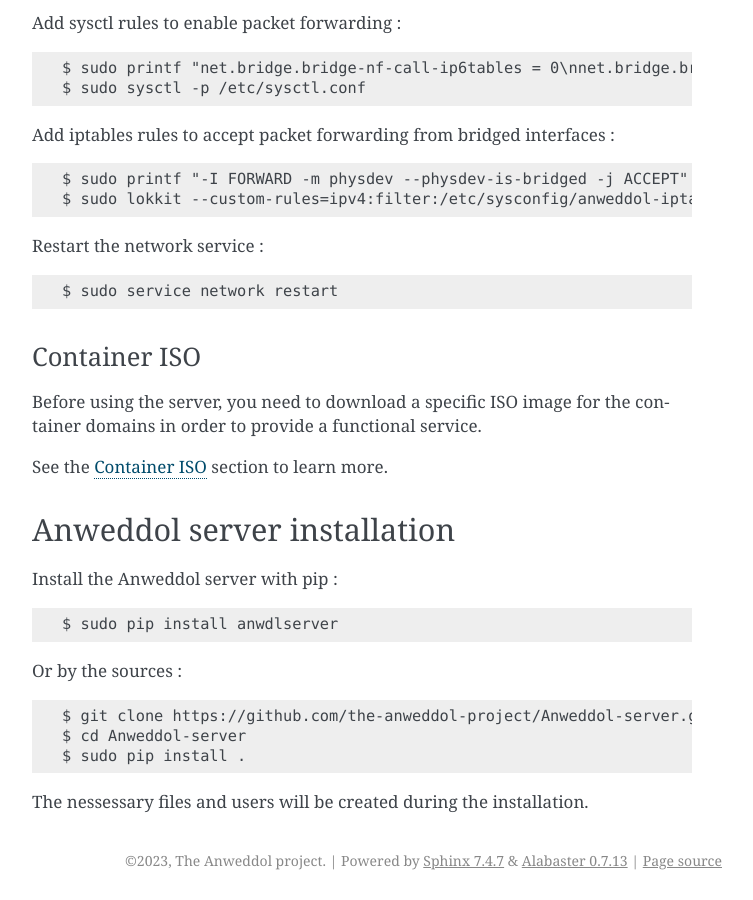
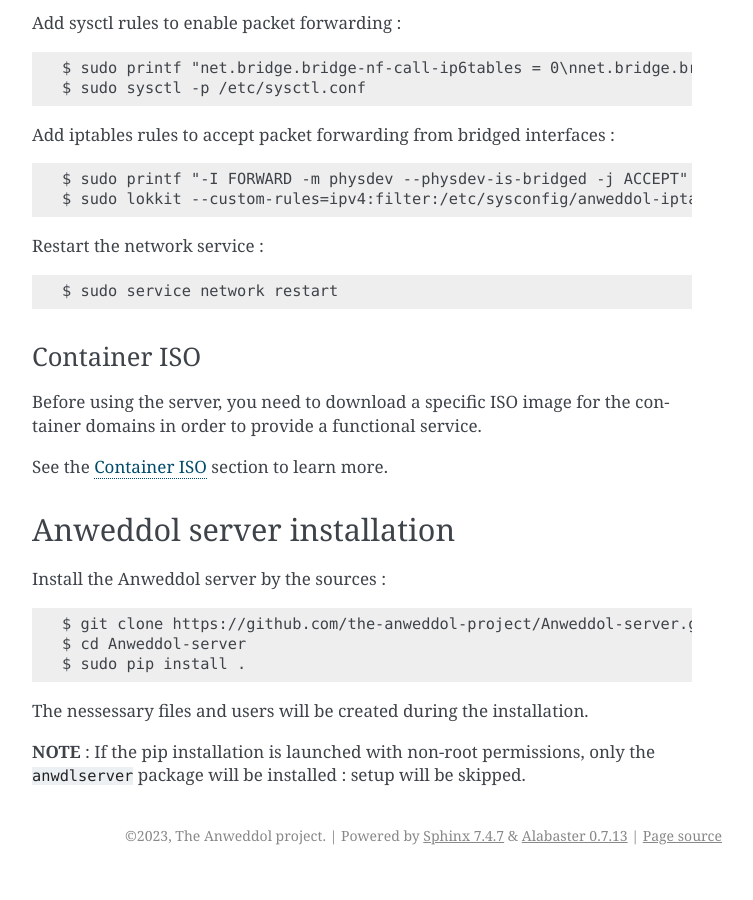
Before and after one commit to Darnethal0z/Anweddol-server, a Sphinx documentation site: the page built from docs/source/administration_guide/installation.md, in a window 1280 px wide and 900 px high, scrolled down 3300 px. Shown: the whole window, without its empty margins (388-1141 px from the left). Built offline with Sphinx 7.4.7, drawn with Linux system fonts in a browser that asks for light colours; after the commit the page ends 4175 px from its top, so only the background shows below that.

Commit message:
Deleted pip installation instruction
Unavailable until further notice

````diff
--- a/docs/source/administration_guide/installation.md
+++ b/docs/source/administration_guide/installation.md
@@ -187,13 +187,7 @@
 
 ## Anweddol server installation
 
-Install the Anweddol server with pip :
-
-```
-$ sudo pip install anwdlserver
-```
-
-Or by the sources :
+Install the Anweddol server by the sources :
 
 ```
 $ git clone https://github.com/the-anweddol-project/Anweddol-server.git
@@ -202,3 +196,5 @@
 ```
 
 The nessessary files and users will be created during the installation.
+
+**NOTE** : If the pip installation is launched with non-root permissions, only the `anwdlserver` package will be installed : setup will be skipped.
````
